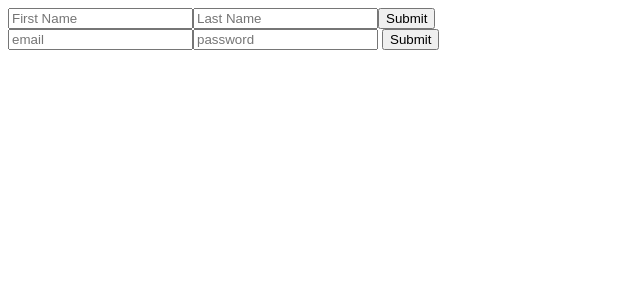
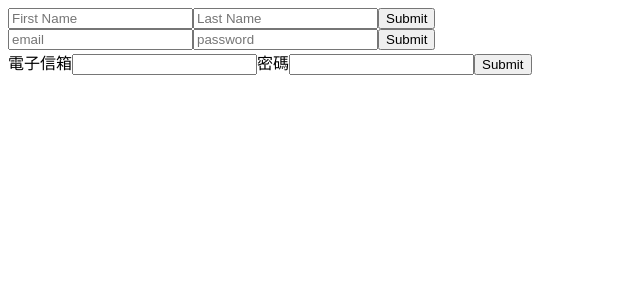
Before and after one commit to IffyArt/front-website-course, a React (Create React App) app: page / in a window 1280 px wide. Shown: the top 300 px of the page, without its empty margins (0-640 px from the left). Built offline with nearby package versions, Linux system fonts and the light colour scheme.

Commit message:
feat: Add LoopForm component for user input in a loop

```diff
--- a/src/App.js
+++ b/src/App.js
@@ -1,11 +1,13 @@
 import BasicForm from './components/BasicForm';
 import LoginForm from './components/LoginForm';
+import LoopForm from './components/LoopForm';
 
 function App() {
   return (
     <div>
       <BasicForm />
       <LoginForm />
+      <LoopForm />
     </div>
   );
 }
--- a/src/components/LoginForm.jsx
+++ b/src/components/LoginForm.jsx
@@ -26,7 +26,9 @@ const LoginForm = () => {
         })}
       />
       {/* 錯誤訊息可使用短路求值的方式顯示  */}
-      {errors.password && errors.password.message} <input type='submit' />
+      {errors.password && errors.password.message}
+
+      <button type='submit'>Submit</button>
     </form>
   );
 };
--- /dev/null
+++ b/src/components/LoopForm.jsx
@@ -0,0 +1,46 @@
+import React from 'react';
+import { useForm } from 'react-hook-form';
+
+const formFields = [
+  {
+    label: '電子信箱',
+    name: 'email',
+    type: 'email',
+    rules: { required: '帳號為必填欄位', maxLength: 80 },
+  },
+  {
+    label: '密碼',
+    name: 'password',
+    type: 'password',
+    rules: { required: '密碼為必填欄位' },
+  },
+];
+
+const LoopForm = () => {
+  const {
+    register,
+    handleSubmit,
+    formState: { errors },
+  } = useForm();
+
+  const onSubmit = (data) => console.log(data);
+
+  return (
+    <form onSubmit={handleSubmit(onSubmit)}>
+      {formFields.map((field) => (
+        <React.Fragment key={field.name}>
+          <label htmlFor={field.name}>{field.label}</label>
+          <input
+            type={field.type}
+            placeholder={field.placeholder}
+            {...register(field.name, field.rules)}
+          />
+          {errors[field.name] && errors[field.name].message}
+        </React.Fragment>
+      ))}
+      <button type='submit'>Submit</button>
+    </form>
+  );
+};
+
+export default LoopForm;
```
